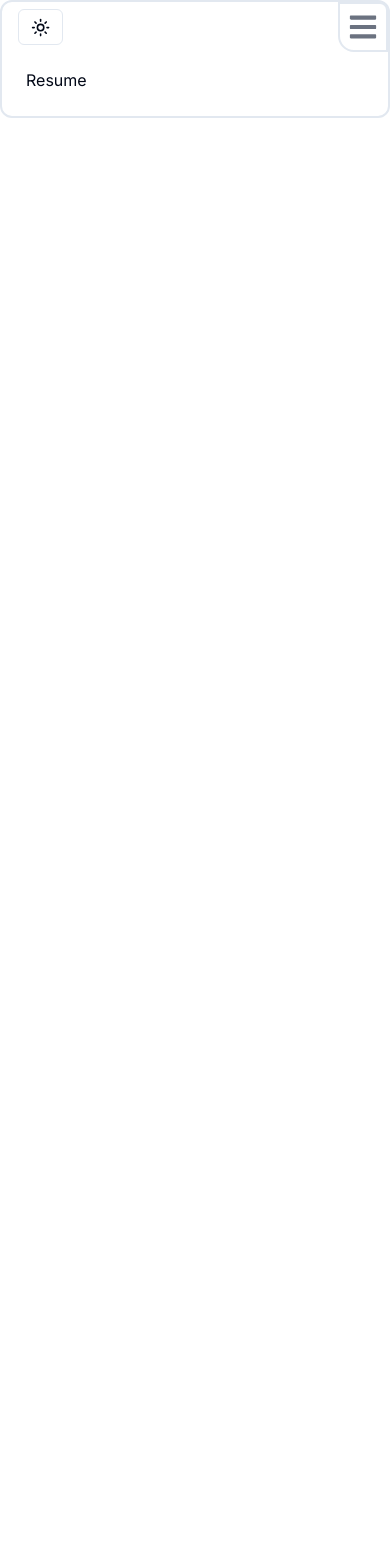
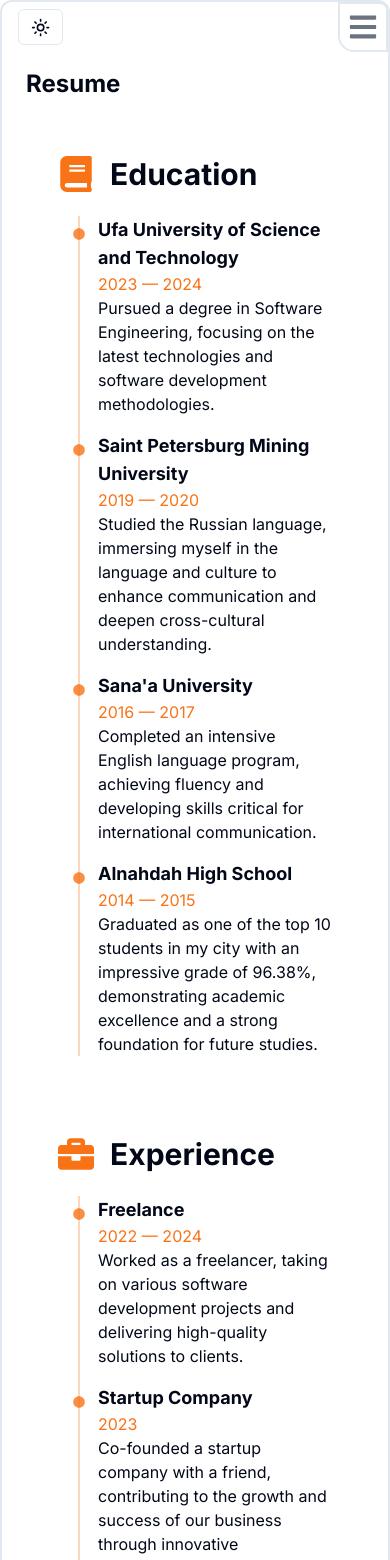
Before and after one commit to A-Gaoba/Myportfolio, a Next.js app: page /resume in a window 390 px wide. Shown: the part 1038-2598 px from the top of the page. Before the commit the page ends 1156 px from the top, so only its background shows below. Built offline with nearby package versions, Linux system fonts and the light colour scheme.

Commit message:
education  component almost done

```diff
--- /dev/null
+++ b/src/app/portfolio/ProjectCard.tsx
@@ -0,0 +1,50 @@
+"use client"
+import Image from 'next/image';
+import React from 'react';
+
+type ProjectCardProps = {
+  title: string;
+  description: string;
+  technologies: string[];
+  imageUrl: string;
+  link: string;
+};
+
+const ProjectCard: React.FC<ProjectCardProps> = ({
+  title,
+  description,
+  technologies,
+  imageUrl,
+  link,
+}) => (
+  <div
+    className="border rounded-lg p-4 shadow-md hover:shadow-lg transition duration-300 cursor-pointer"
+    onClick={() => window.open(link, '_blank')}
+  >
+    <Image
+      src={imageUrl}
+      alt={title}
+      width={500}
+      height={300}
+      className="mb-4 rounded-lg"
+    />
+    <h3 className="text-2xl font-semibold mb-2  text-gray-800 dark:text-white">
+      <a href={link} className="underline" target="_blank" rel="noopener noreferrer">
+        {title}
+      </a>
+    </h3>
+    {/* <p className="text-gray-300 mb-4">{description}</p> */}
+    <div className="flex flex-wrap gap-2">
+      {technologies.map((tech, index) => (
+        <span
+          key={index}
+          className="dark:bg-gray-700 text-gray-800 dark:text-white bg-gray-200 text-sm px-2 py-1 rounded-md"
+        >
+          {tech}
+        </span>
+      ))}
+    </div>
+  </div>
+);
+
+export default ProjectCard;
--- /dev/null
+++ b/src/app/portfolio/Projects.tsx
@@ -0,0 +1,10 @@
+import React from 'react';
+import ProjectsList from './ProjectsList';
+
+const ProjectsSection: React.FC = () => (
+  <section className="p-16 md:w-[90%] xl:w-[70%] w-full">
+    <ProjectsList />
+  </section>
+);
+
+export default ProjectsSection;
--- /dev/null
+++ b/src/app/portfolio/ProjectsList.tsx
@@ -0,0 +1,71 @@
+import React from 'react';
+import ProjectCard from './ProjectCard';
+
+type Project = {
+  title: string;
+  description: string;
+  technologies: string[];
+  imageUrl: string;
+  link: string;
+};
+
+const projects: Project[] = [
+  {
+    title: "Sharaf Almahaqeri",
+    description:
+      "Sharaf Almahaqeri's portfolio website showcases his skills, achievements, and information",
+    technologies: ["HTML", "CSS", "JavaScript"],
+    imageUrl: "/projectsImages/sharaf.png",
+    link: "https://almahaqeri.vercel.app/",
+  },
+  {
+    title: "To Russai",
+    description:
+      "Assists students applying to Russian universities by providing application guidance, visa help, and university selection",
+    technologies: ["React", "Tailwind CSS"],
+    imageUrl: "/projectsImages/toru.png",
+    link: "https://toru.netlify.app/",
+  },
+  {
+    title: "Ali Alnono",
+    description:
+      "Showcases the journey of football player Ali Alnono from Yemen, highlighting his career, matches, and contributions.",
+    technologies: ["React", "Tailwind CSS", "Multimedia"],
+    imageUrl: "/projectsImages/alnono.png",
+    link: "https://alialnono.vercel.app/",
+  },
+  {
+    title: "GaobaVid - YouTube Clone",
+    description:
+      "YouTube clone that replicates the core features of the original platform, allowing users to browse and watch videos",
+    technologies: ["React", "Material UI", "YouTube API"],
+    imageUrl: "/projectsImages/gaobavide.png",
+    link: "https://gaobavid.netlify.app/",
+  },
+  {
+    title: "Protechies compony",
+    description:
+      "A leading web development company dedicated to transforming your ideas into innovative digital solutions.",
+    technologies: ["React", "Tailwind", "TypeScript API"],
+    imageUrl: "/projectsImages/protechies.png",
+    link: "https://protechies.netlify.app//",
+  },
+  {
+    title: "crystallpool compony",
+    description:
+      "Crystallpoll is a business work offer a swimming pools and swimming clubs and their needs ",
+    technologies: ["React", "Tailwind", "TypeScript"],
+    imageUrl: "/projectsImages/crystallpool.png",
+    link: "https://crystallpool.vercel.app/",
+  },
+];
+
+const ProjectsList: React.FC = () => (
+  <div className="grid grid-cols-1 sm:grid-cols-2 md:grid-cols-3 gap-8">
+    {projects.map((project, index) => (
+      <ProjectCard key={index} {...project} />
+    ))}
+  </div>
+);
+
+export default ProjectsList;
--- a/src/app/portfolio/page.tsx
+++ b/src/app/portfolio/page.tsx
@@ -1,8 +1,12 @@
 import React from 'react'
+import ProjectsList from './ProjectsList'
 
 function Portfolio() {
   return (
-    <div>Portfolio</div>
+    <div>
+      <h1 className="text-2xl font-bold dark:text-white mb-6">Portfolio</h1>
+      <ProjectsList />
+    </div>
   )
 }
 
--- /dev/null
+++ b/src/app/resume/Education.tsx
@@ -0,0 +1,52 @@
+import React from 'react';
+import { FaCircle, FaBook } from 'react-icons/fa';
+
+const educationHistory = [
+  {
+    school: "Ufa University of Science and Technology",
+    year: "2023 — 2024",
+    description: "Pursued a degree in Software Engineering, focusing on the latest technologies and software development methodologies.",
+  },
+  {
+    school: "Saint Petersburg Mining University",
+    year: "2019 — 2020",
+    description: "Studied the Russian language, immersing myself in the language and culture to enhance communication and deepen cross-cultural understanding.",
+  },
+  {
+    school: "Sana'a University",
+    year: "2016 — 2017",
+    description: "Completed an intensive English language program, achieving fluency and developing skills critical for international communication.",
+  },
+  {
+    school: "Alnahdah High School",
+    year: "2014 — 2015",
+    description: "Graduated as one of the top 10 students in my city with an impressive grade of 96.38%, demonstrating academic excellence and a strong foundation for future studies.",
+  },
+];
+
+
+const Education = () => {
+  return (
+    <div className="p-8 ">
+      <div className="flex items-center dark:text-white mb-6">
+        <FaBook className="text-4xl text-orange-500 mr-4" />
+        <h2 className="text-3xl font-bold">Education</h2>
+      </div>
+      <div className="relative">
+        <div className="absolute left-5 top-0 bottom-0 w-0.5 bg-orange-500 opacity-30"></div>
+        {educationHistory.map((edu, index) => (
+          <div key={index} className="flex items-center dark:text-white mb-4 pl-10">
+            <div>
+              <FaCircle className="text-xs text-orange-500 absolute left-5 -ml-[5px] mt-3 opacity-80" />
+              <h3 className="font-bold text-lg">{edu.school}</h3>
+              <p className="text-orange-500">{edu.year}</p>
+              <p>{edu.description}</p>
+            </div>
+          </div>
+        ))}
+      </div>
+    </div>
+  );
+};
+
+export default Education;
--- /dev/null
+++ b/src/app/resume/Experience.tsx
@@ -0,0 +1,47 @@
+import React from 'react';
+import { FaCircle, FaBriefcase } from 'react-icons/fa';
+
+const experienceHistory = [
+  {
+    company: "Freelance",
+    year: "2022 — 2024",
+    description: "Worked as a freelancer, taking on various software development projects and delivering high-quality solutions to clients.",
+  },
+  {
+    company: "Startup Company",
+    year: "2023",
+    description: "Co-founded a startup company with a friend, contributing to the growth and success of our business through innovative approaches and dedicated teamwork.",
+  },
+  {
+    company: "University",
+    year: "2023",
+    description: "Engaged in a temporary role at the university, gaining hands-on experience in an academic setting for 2 months.",
+  },
+  // ... other experience entries
+];
+
+const Experience = () => {
+  return (
+    <div className="p-8">
+      <div className="flex items-center dark:text-white mb-6">
+        <FaBriefcase className="text-4xl text-orange-500 mr-4" />
+        <h2 className="text-3xl font-bold">Experience</h2>
+      </div>
+      <div className="relative">
+        <div className="absolute left-5 top-0 bottom-0 w-0.5 bg-orange-500 opacity-30"></div>
+        {experienceHistory.map((exp, index) => (
+          <div key={index} className="flex items-center dark:text-white mb-4 pl-10">
+            <div>
+              <FaCircle className="text-xs text-orange-500 absolute left-5 -ml-[5px] mt-3 opacity-80" />
+              <h3 className="font-bold text-lg">{exp.company}</h3>
+              <p className="text-orange-500">{exp.year}</p>
+              <p>{exp.description}</p>
+            </div>
+          </div>
+        ))}
+      </div>
+    </div>
+  );
+};
+
+export default Experience;
--- a/src/app/resume/page.tsx
+++ b/src/app/resume/page.tsx
@@ -1,7 +1,13 @@
 import React from 'react'
+import Education from './Education'
+import Experience from './Experience'
 
 export default function Resume() {
   return (
-    <div>Resume</div>
+    <div>
+      <h1 className="text-2xl font-bold dark:text-white mb-6"> Resume</h1>
+      <Education />
+      <Experience />
+    </div>
   )
 }
```
